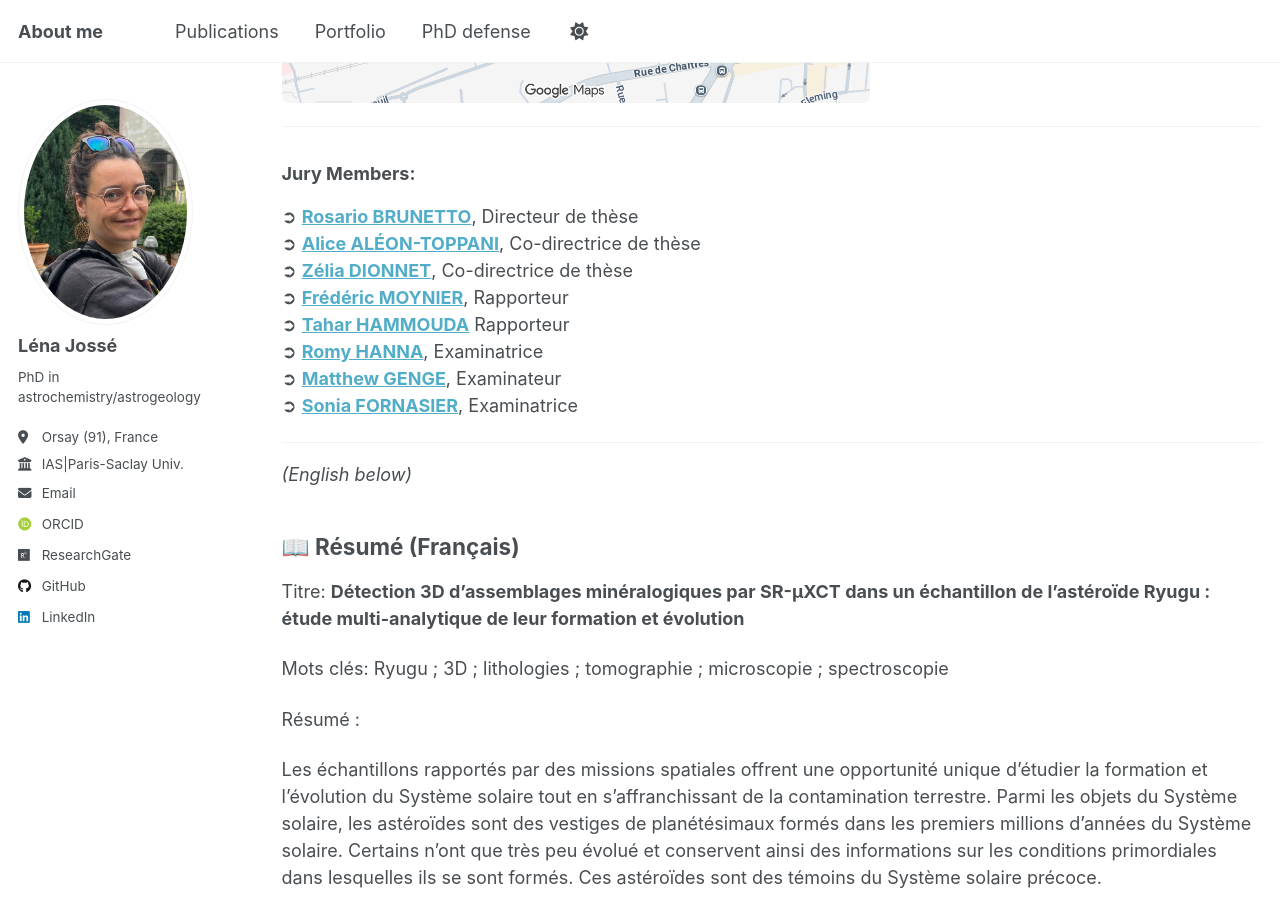
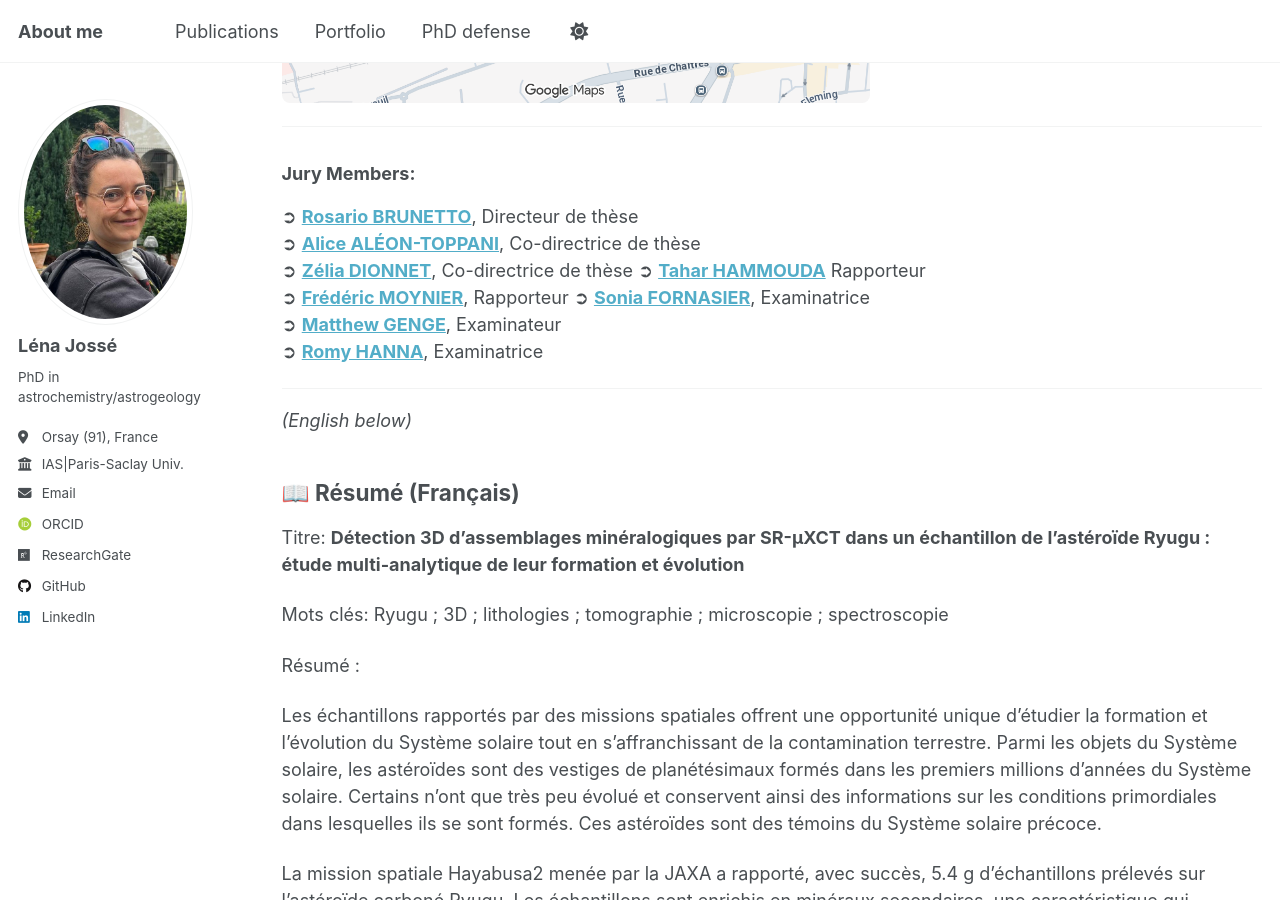
Before and after one commit to LenaJosse/LenaJosse.github.io, a Jekyll site: the page built from _pages/PhD_defense.md, in a window 1280 px wide and 900 px high, scrolled down 1620 px. Built offline with Jekyll 4.4.1, drawn with Linux system fonts in a browser that asks for light colours; some web fonts are replaced; a script that is not in the unit is left out.

```diff
--- a/_pages/PhD_defense.md
+++ b/_pages/PhD_defense.md
@@ -94,11 +94,11 @@ And then walk (in red) to Bâtiment 121!
 ➲ **[Rosario BRUNETTO](https://www.linkedin.com/in/rosario-brunetto-454a36127/)**, Directeur de thèse
 ➲ **[Alice ALÉON-TOPPANI](https://www.researchgate.net/profile/Alice-Aleon-Toppani)**, Co-directrice de thèse
 ➲ **[Zélia DIONNET](https://www.linkedin.com/in/z%C3%A9lia-dionnet-8b0784137/)**, Co-directrice de thèse
+➲ **[Tahar HAMMOUDA](https://lmv.uca.fr/hammouda-tahar/)** Rapporteur
 ➲ **[Frédéric MOYNIER](https://www.linkedin.com/in/fr%C3%A9d%C3%A9ric-moynier-312629a4/?originalSubdomain=fr)**, Rapporteur
-➲ **[Tahar HAMMOUDA](https://lmv.uca.fr/hammouda-tahar/)** Rapporteur
+➲ **[Sonia FORNASIER](https://www.researchgate.net/profile/Sonia-Fornasier)**, Examinatrice
+➲ **[Matthew GENGE](https://profiles.imperial.ac.uk/m.genge)**, Examinateur
 ➲ **[Romy HANNA](https://www.jsg.utexas.edu/researcher/romy_hanna/)**, Examinatrice
-➲ **[Matthew GENGE](https://profiles.imperial.ac.uk/m.genge)**, Examinateur
-➲ **[Sonia FORNASIER](https://www.researchgate.net/profile/Sonia-Fornasier)**, Examinatrice
 
 ---
 
```
